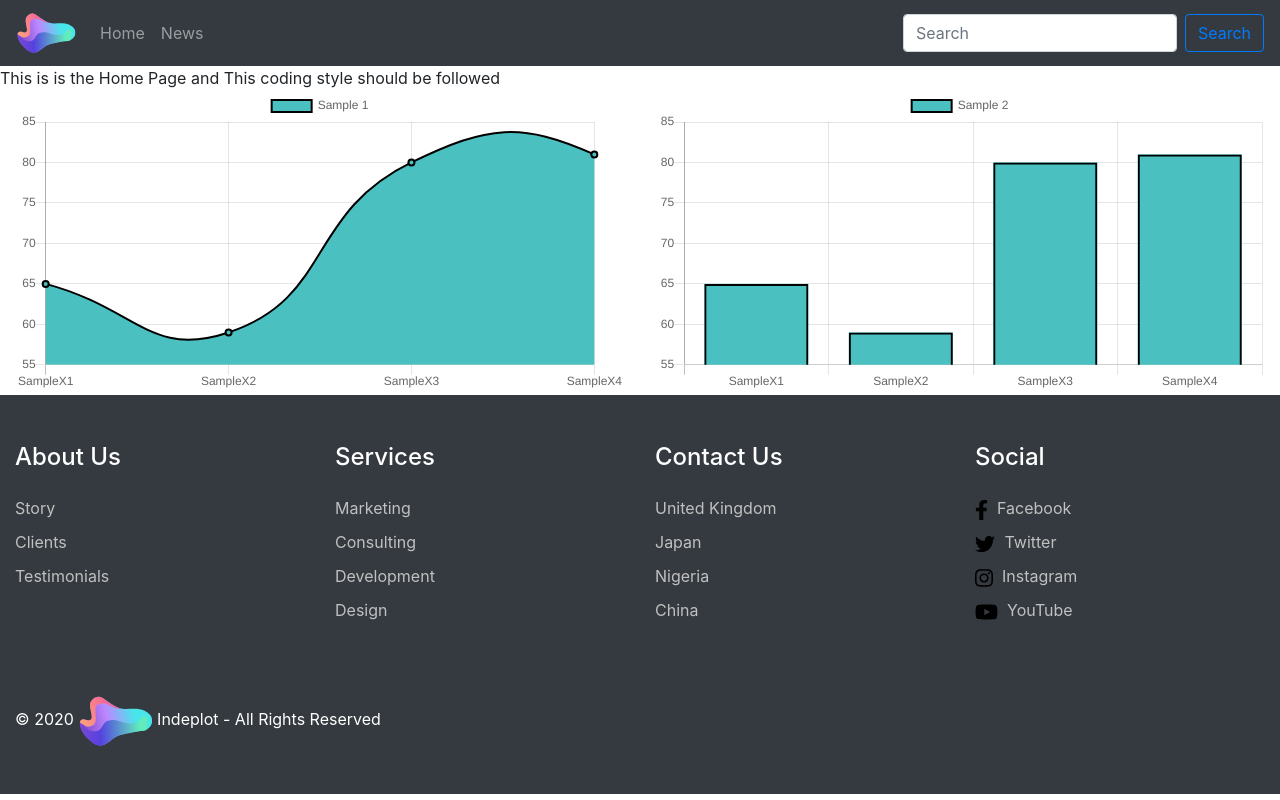
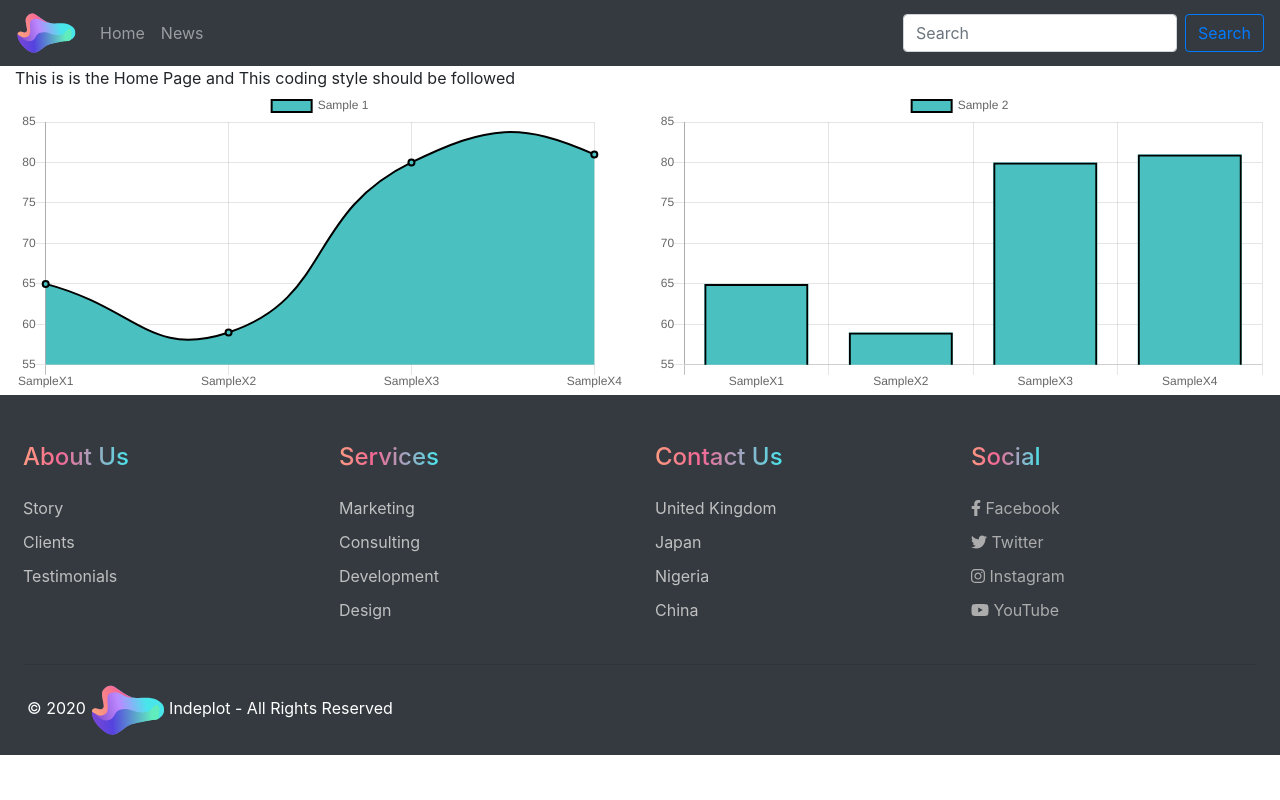
Before and after one commit to indeplot/indeplot, a React (Create React App) app: page / in a window 1280 px wide. Built offline with nearby package versions, Linux system fonts and the light colour scheme.

Commit message:
1. Styled footer section fonts 2. Added line extend hover effect 3. Resolved x-overflow 4. Installed @fortawesome/free-brands-svg-icons

```diff
--- a/package.json
+++ b/package.json
@@ -4,6 +4,7 @@
   "private": true,
   "dependencies": {
     "@fortawesome/fontawesome-svg-core": "^1.2.32",
+    "@fortawesome/free-brands-svg-icons": "^5.15.1",
     "@fortawesome/free-solid-svg-icons": "^5.15.1",
     "@fortawesome/react-fontawesome": "^0.1.11",
     "@testing-library/jest-dom": "^5.11.4",
--- a/src/Components/Footer.js
+++ b/src/Components/Footer.js
@@ -1,16 +1,13 @@
 import React from 'react'
 import styled from 'styled-components'
 import logo from '../Assets/Images/logo.svg';
-import facebook from '../Assets/Images/facebook.svg';
-import twitter from '../Assets/Images/twitter.svg';
-import instagram from '../Assets/Images/instagram.svg';
-import youtube from '../Assets/Images/youtube.svg';
+import { FontAwesomeIcon } from '@fortawesome/react-fontawesome';
+import { faFacebookF, faTwitter, faInstagram, faYoutube } from '@fortawesome/free-brands-svg-icons';
+
 export default function Footer() {
 	return (
 		<FooterContainer className="main-footer">
-<div className="footer-middle">
-
-
+			<div className="footer-middle pl-2 pr-2">
 				<div className="container-fluid">
 					<div className="row">
 						{/* Column 1 */}
@@ -47,18 +44,18 @@ export default function Footer() {
 						<div className="col-md-3 col-sm-6">
 							<h4>Social</h4>
 							<ul className="list-unstyled">
-<li><a href="/">  <img src={facebook} alt="facebook" className="icons"/> Facebook</a></li>
-<li><a href="/"> <img src={twitter} alt="twitter" className="icons"/>  Twitter</a></li>
-<li><a href="/"> <img src={instagram} alt="instagram" className="icons"/> Instagram</a></li>
-<li><a href="/"> <img src={youtube} alt="youtube" className="icons"/>  YouTube</a></li>
+								<li><a className="icons" href="/"><FontAwesomeIcon icon={faFacebookF} /> Facebook</a></li>
+								<li><a className="icons" href="/"><FontAwesomeIcon icon={faTwitter} /> Twitter</a></li>
+								<li><a className="icons" href="/"><FontAwesomeIcon icon={faInstagram} /> Instagram</a></li>
+								<li><a className="icons" href="/"><FontAwesomeIcon icon={faYoutube} />  YouTube</a></li>
 							</ul>
 						</div>
 					</div>
 					{/* Footer Bottom */}
-    <div className="footer-bottom">
+					<hr></hr>
+					<div className="footer-bottom p-1">
 						<p className="text-xs-center">
-&copy; {new Date().getFullYear()} <img height={50} src={logo} alt="logo"/> Indeplot - All Rights Reserved
-</p>
+							&copy; {new Date().getFullYear()} <img height={50} src={logo} alt="logo" /> Indeplot - All Rights Reserved </p>
 						{/* <img height={50} src={logo} alt="logo"/> */}
 					</div>
 				</div>
@@ -68,7 +65,6 @@ export default function Footer() {
 }
 
 const FooterContainer = styled.footer`
-
 
 h4{
     padding-bottom: 1rem;
@@ -80,29 +76,56 @@ h4{
     color: var(--mainWhite);
 
 }
+
 .footer-bottom{
     padding-top: 3rem;
     padding-bottom: 2rem;
 }
 
 ul li a {
-
 	color: var(--mainSilverGrey);
+	position: relative;
+	text-decoration: none;
 }
 
+ul li a:hover {
+	transition:0.2s;
+    color: var(--mainWhite);
+}
 
-ul li a: hover{
-    color: var(--mainLightGrey);
+ul li a::before {
+	content: "";
+	position: absolute;
+	width: 100%;
+	height: 0.5px;
+	bottom: 0;
+	left: 0;
+	background-color: var(--mainWhite);
+	visibility: hidden;
+	transform: scaleX(0);
+	transition: all 0.2s ease-in-out 0s;
+}
+
+ul li a:hover::before {
+	visibility: visible;
+	transform: scaleX(1);
 }
 
 ul li{
     padding-bottom: 10px;
 }
 
-
 .icons{
     height: 20px;
     padding-right: 5px;
-    color: var( --mainWhite);
+    color: var( --mainLightGrey);
+}
+
+h4 {
+	width:fit-content;
+	background: -webkit-linear-gradient(to right,#fc9a81 0%, #f56794 35%, #48e5eb 100%);
+	background: linear-gradient(to right,#fc9a81 0%, #f56794 35%, #48e5eb 100%);
+	-webkit-background-clip: text;
+	-webkit-text-fill-color: transparent;
 }
 `;
--- a/src/pages/HomePage/HomePage.js
+++ b/src/pages/HomePage/HomePage.js
@@ -20,10 +20,10 @@ class HomePage extends React.Component {
 
             <div>
                 <Navbar />
-                <Row>
+                <div className="container-fluid">
+				<Row>
                     <Col>This is is the Home Page and This coding style should be followed</Col>
                 </Row>
-                <div className="container-fluid">
                     <div className="row">
                         <div className="col-sm-6">
                             <Charts chartType="Line" labels={this.state.labels} title="Sample 1" data={this.state.data} options={{}} />
```
Lines whose indentation alone changed are shown as unchanged.
